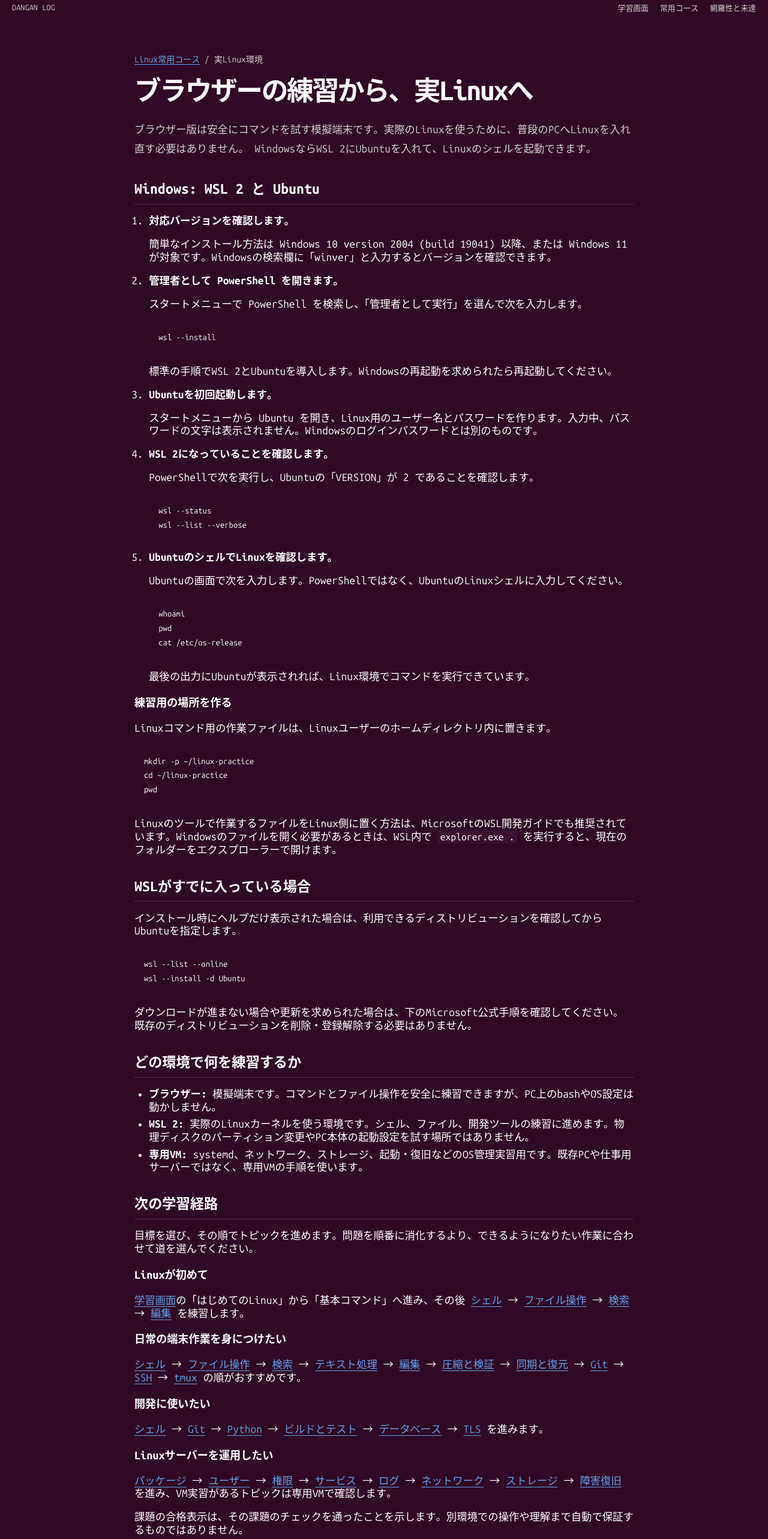
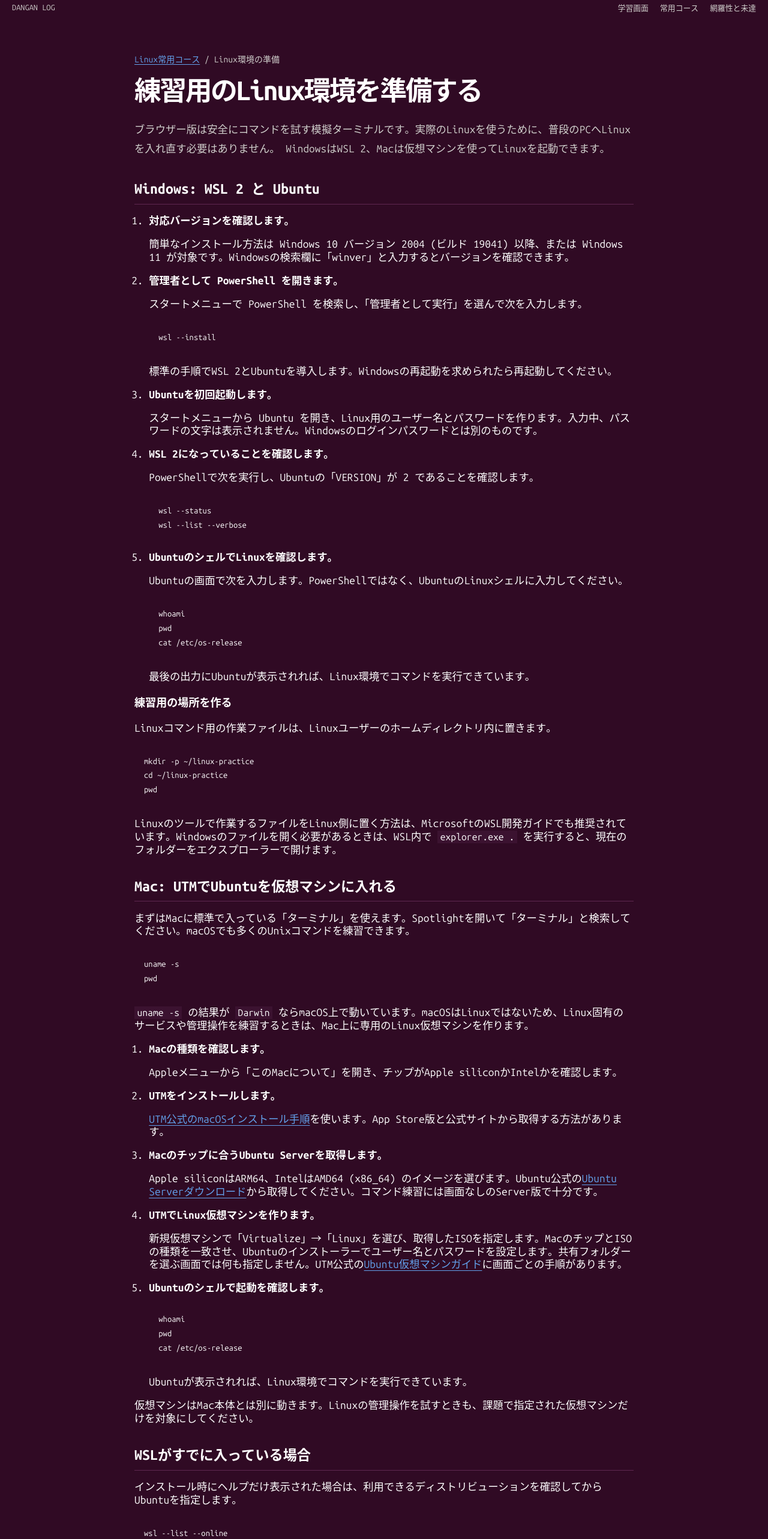
Before and after one commit to leo0607y/LinuxDOJO, a Next.js app in the folder web/danganlog/: page /course/real-linux in a window 1280 px wide. Shown: the top 2566 px of the page at 60% size. Built offline with nearby package versions, Linux system fonts and the light colour scheme.

Commit message:
Align environment guide for Windows and Mac

```diff
--- a/web/danganlog/app/course/course.module.css
+++ b/web/danganlog/app/course/course.module.css
@@ -8,6 +8,7 @@
 .main a { color: var(--path); text-decoration-thickness: 1px; text-underline-offset: .22em; }
 .main a:hover { color: var(--accent); text-decoration-thickness: 2px; }
 .lead { color: var(--dim); line-height: 1.85; max-width: 52rem; }
+.links { display: flex; flex-wrap: wrap; gap: .5rem 1.4rem; margin: .8rem 0 0; }
 .intro { display: grid; grid-template-columns: minmax(0, 1.35fr) minmax(18rem, 1fr); align-items: start; gap: clamp(2rem, 6vw, 7rem); }
 .intro .lead { margin: 1rem 0 .6rem; }
 .searchPanel { min-width: 0; padding: 1rem 0 0 1.4rem; border-left: 2px solid var(--accent); }
--- a/web/danganlog/app/course/page.jsx
+++ b/web/danganlog/app/course/page.jsx
@@ -22,7 +22,7 @@ export default function CourseIndex() {
             各トピックでコマンド、練習ミッション、実機実習と検証状況を確認できます。
           </p>
           <p className={styles.links}>
-            <Link href="/course/real-linux/">模擬端末から実Linuxへ進む</Link>
+            <Link href="/course/real-linux/">模擬ターミナルから実際のLinux環境へ進む</Link>
             <Link href="/course/coverage/">資格試験の目標との対応と未達</Link>
           </p>
         </div>
--- a/web/danganlog/app/course/real-linux/page.jsx
+++ b/web/danganlog/app/course/real-linux/page.jsx
@@ -2,18 +2,18 @@ import Link from 'next/link';
 import styles from '../course.module.css';
 
 export const metadata = {
-  title: '実Linux環境を用意する | Linux常用コース',
-  description: 'WindowsではWSL 2とUbuntuを導入し、ブラウザーの模擬端末から実際のLinuxシェルへ進む方法を案内します。'
+  title: 'Linux環境を用意する | Linux常用コース',
+  description: 'WindowsはWSL 2、MacはUTM仮想マシンを使って、模擬ターミナルから実際のLinux環境へ進む方法を案内します。'
 };
 
 export default function RealLinuxGuide() {
   return (
     <article className={styles.article}>
-      <p className={styles.crumbs}><Link href="/course/">Linux常用コース</Link> / 実Linux環境</p>
-      <h1>ブラウザーの練習から、実Linuxへ</h1>
+      <p className={styles.crumbs}><Link href="/course/">Linux常用コース</Link> / Linux環境の準備</p>
+      <h1>練習用のLinux環境を準備する</h1>
       <p className={styles.lead}>
-        ブラウザー版は安全にコマンドを試す模擬端末です。実際のLinuxを使うために、普段のPCへLinuxを入れ直す必要はありません。
-        WindowsならWSL 2にUbuntuを入れて、Linuxのシェルを起動できます。
+        ブラウザー版は安全にコマンドを試す模擬ターミナルです。実際のLinuxを使うために、普段のPCへLinuxを入れ直す必要はありません。
+        WindowsはWSL 2、Macは仮想マシンを使ってLinuxを起動できます。
       </p>
 
       <section>
@@ -21,7 +21,7 @@ export default function RealLinuxGuide() {
         <ol className={styles.list}>
           <li>
             <strong>対応バージョンを確認します。</strong>
-            <p>簡単なインストール方法は Windows 10 version 2004 (build 19041) 以降、または Windows 11 が対象です。Windowsの検索欄に「winver」と入力するとバージョンを確認できます。</p>
+            <p>簡単なインストール方法は Windows 10 バージョン 2004 (ビルド 19041) 以降、または Windows 11 が対象です。Windowsの検索欄に「winver」と入力するとバージョンを確認できます。</p>
           </li>
           <li>
             <strong>管理者として PowerShell を開きます。</strong>
@@ -53,6 +53,37 @@ export default function RealLinuxGuide() {
       </section>
 
       <section>
+        <h2>Mac: UTMでUbuntuを仮想マシンに入れる</h2>
+        <p>まずはMacに標準で入っている「ターミナル」を使えます。Spotlightを開いて「ターミナル」と検索してください。macOSでも多くのUnixコマンドを練習できます。</p>
+        <pre className={styles.pre}><code>{'uname -s\npwd'}</code></pre>
+        <p><code>uname -s</code> の結果が <code>Darwin</code> ならmacOS上で動いています。macOSはLinuxではないため、Linux固有のサービスや管理操作を練習するときは、Mac上に専用のLinux仮想マシンを作ります。</p>
+        <ol className={styles.list}>
+          <li>
+            <strong>Macの種類を確認します。</strong>
+            <p>Appleメニューから「このMacについて」を開き、チップがApple siliconかIntelかを確認します。</p>
+          </li>
+          <li>
+            <strong>UTMをインストールします。</strong>
+            <p><a href="https://docs.getutm.app/installation/macos/" target="_blank" rel="noreferrer">UTM公式のmacOSインストール手順</a>を使います。App Store版と公式サイトから取得する方法があります。</p>
+          </li>
+          <li>
+            <strong>Macのチップに合うUbuntu Serverを取得します。</strong>
+            <p>Apple siliconはARM64、IntelはAMD64 (x86_64) のイメージを選びます。Ubuntu公式の<a href="https://ubuntu.com/download/server" target="_blank" rel="noreferrer">Ubuntu Serverダウンロード</a>から取得してください。コマンド練習には画面なしのServer版で十分です。</p>
+          </li>
+          <li>
+            <strong>UTMでLinux仮想マシンを作ります。</strong>
+            <p>新規仮想マシンで「Virtualize」→「Linux」を選び、取得したISOを指定します。MacのチップとISOの種類を一致させ、Ubuntuのインストーラーでユーザー名とパスワードを設定します。共有フォルダーを選ぶ画面では何も指定しません。UTM公式の<a href="https://docs.getutm.app/guides/ubuntu/" target="_blank" rel="noreferrer">Ubuntu仮想マシンガイド</a>に画面ごとの手順があります。</p>
+          </li>
+          <li>
+            <strong>Ubuntuのシェルで起動を確認します。</strong>
+            <pre className={styles.pre}><code>{'whoami\npwd\ncat /etc/os-release'}</code></pre>
+            <p>Ubuntuが表示されれば、Linux環境でコマンドを実行できています。</p>
+          </li>
+        </ol>
+        <p>仮想マシンはMac本体とは別に動きます。Linuxの管理操作を試すときも、課題で指定された仮想マシンだけを対象にしてください。</p>
+      </section>
+
+      <section>
         <h2>WSLがすでに入っている場合</h2>
         <p>インストール時にヘルプだけ表示された場合は、利用できるディストリビューションを確認してからUbuntuを指定します。</p>
         <pre className={styles.pre}><code>{'wsl --list --online\nwsl --install -d Ubuntu'}</code></pre>
@@ -62,32 +93,36 @@ export default function RealLinuxGuide() {
       <section>
         <h2>どの環境で何を練習するか</h2>
         <ul className={styles.list}>
-          <li><strong>ブラウザー:</strong> 模擬端末です。コマンドとファイル操作を安全に練習できますが、PC上のbashやOS設定は動かしません。</li>
-          <li><strong>WSL 2:</strong> 実際のLinuxカーネルを使う環境です。シェル、ファイル、開発ツールの練習に進めます。物理ディスクのパーティション変更やPC本体の起動設定を試す場所ではありません。</li>
-          <li><strong>専用VM:</strong> systemd、ネットワーク、ストレージ、起動・復旧などのOS管理実習用です。既存PCや仕事用サーバーではなく、専用VMの手順を使います。</li>
+          <li><strong>ブラウザー:</strong> 模擬ターミナルです。コマンドとファイル操作を安全に練習できますが、PC上のbashやOS設定は動かしません。</li>
+          <li><strong>WSL 2・Linux仮想マシン:</strong> 実際のLinux環境です。WSL 2からはWindowsのドライブにもアクセスできます。ファイル操作は <code>~/linux-practice</code> の中で行い、Windows側のファイルや共有フォルダーを対象にしないでください。</li>
+          <li><strong>専用VM:</strong> systemd、ネットワーク、ストレージ、起動・復旧などのOS管理実習用です。課題で指定された専用VMを使い、普段使いのPCや仕事用サーバーでは管理操作を試しません。</li>
         </ul>
       </section>
 
       <section>
-        <h2>次の学習経路</h2>
+        <h2>目標に合わせた学習順</h2>
         <p>目標を選び、その順でトピックを進めます。問題を順番に消化するより、できるようになりたい作業に合わせて道を選んでください。</p>
         <h3>Linuxが初めて</h3>
-        <p><Link href="/">学習画面</Link>の「はじめてのLinux」から「基本コマンド」へ進み、その後 <Link href="/course/shell/">シェル</Link> → <Link href="/course/files/">ファイル操作</Link> → <Link href="/course/search/">検索</Link> → <Link href="/course/editor/">編集</Link> を練習します。</p>
-        <h3>日常の端末作業を身につけたい</h3>
-        <p><Link href="/course/shell/">シェル</Link> → <Link href="/course/files/">ファイル操作</Link> → <Link href="/course/search/">検索</Link> → <Link href="/course/text/">テキスト処理</Link> → <Link href="/course/editor/">編集</Link> → <Link href="/course/archive/">圧縮と検証</Link> → <Link href="/course/backup/">同期と復元</Link> → <Link href="/course/git/">Git</Link> → <Link href="/course/ssh/">SSH</Link> → <Link href="/course/tmux/">tmux</Link> の順がおすすめです。</p>
-        <h3>開発に使いたい</h3>
-        <p><Link href="/course/shell/">シェル</Link> → <Link href="/course/git/">Git</Link> → <Link href="/course/python/">Python</Link> → <Link href="/course/build/">ビルドとテスト</Link> → <Link href="/course/database/">データベース</Link> → <Link href="/course/tls/">TLS</Link> を進みます。</p>
-        <h3>Linuxサーバーを運用したい</h3>
-        <p><Link href="/course/packages/">パッケージ</Link> → <Link href="/course/users/">ユーザー</Link> → <Link href="/course/permissions/">権限</Link> → <Link href="/course/services/">サービス</Link> → <Link href="/course/logging/">ログ</Link> → <Link href="/course/network/">ネットワーク</Link> → <Link href="/course/storage/">ストレージ</Link> → <Link href="/course/recovery/">障害復旧</Link> を進み、VM実習があるトピックは専用VMで確認します。</p>
+        <p><Link href="/">学習画面</Link>で「はじめてのLinux」から「基本コマンド」へ進みます。その後は、<Link href="/course/shell/">シェル</Link>、<Link href="/course/files/">ファイル操作</Link>、<Link href="/course/search/">検索</Link>、<Link href="/course/editor/">編集</Link>の順です。</p>
+        <h3>日常の端末作業</h3>
+        <p><Link href="/course/shell/">シェル</Link>、<Link href="/course/files/">ファイル操作</Link>、<Link href="/course/search/">検索</Link>、<Link href="/course/text/">テキスト処理</Link>、<Link href="/course/editor/">編集</Link>、<Link href="/course/archive/">圧縮と検証</Link>、<Link href="/course/backup/">同期と復元</Link>、<Link href="/course/git/">Git</Link>、<Link href="/course/ssh/">SSH</Link>、<Link href="/course/tmux/">tmux</Link>へ進みます。</p>
+        <h3>開発</h3>
+        <p><Link href="/course/shell/">シェル</Link>、<Link href="/course/git/">Git</Link>、<Link href="/course/python/">Python</Link>、<Link href="/course/build/">ビルドとテスト</Link>、<Link href="/course/database/">データベース</Link>、<Link href="/course/tls/">TLS</Link>の順に学びます。</p>
+        <h3>Linuxサーバーの運用</h3>
+        <p><Link href="/course/packages/">パッケージ</Link>、<Link href="/course/users/">ユーザー</Link>、<Link href="/course/permissions/">権限</Link>、<Link href="/course/services/">サービス</Link>、<Link href="/course/logging/">ログ</Link>、<Link href="/course/network/">ネットワーク</Link>、<Link href="/course/storage/">ストレージ</Link>、<Link href="/course/recovery/">障害復旧</Link>へ進みます。VM実習があるトピックは専用VMで確認します。</p>
         <p>課題の合格表示は、その課題のチェックを通ったことを示します。別環境での操作や理解まで自動で保証するものではありません。</p>
       </section>
 
       <section>
-        <h2>Microsoft公式情報</h2>
+        <h2>公式の導入手順</h2>
         <ul className={styles.list}>
           <li><a href="https://learn.microsoft.com/en-us/windows/wsl/install" target="_blank" rel="noreferrer">WSLのインストール</a></li>
           <li><a href="https://learn.microsoft.com/en-us/windows/wsl/setup/environment" target="_blank" rel="noreferrer">WSL開発環境とファイル保存</a></li>
           <li><a href="https://learn.microsoft.com/en-us/windows/wsl/basic-commands" target="_blank" rel="noreferrer">WSLの基本コマンド</a></li>
+          <li><a href="https://support.apple.com/guide/terminal/open-or-quit-terminal-apd5265185d-f365-44cb-8b09-71a064a42125/mac" target="_blank" rel="noreferrer">Apple: Macでターミナルを開く</a></li>
+          <li><a href="https://docs.getutm.app/installation/macos/" target="_blank" rel="noreferrer">UTMのmacOSインストール</a></li>
+          <li><a href="https://docs.getutm.app/guides/ubuntu/" target="_blank" rel="noreferrer">UTMでUbuntu仮想マシンを作成</a></li>
+          <li><a href="https://ubuntu.com/download/server" target="_blank" rel="noreferrer">Ubuntu Serverのダウンロード</a></li>
         </ul>
       </section>
     </article>
```
Also changed, not shown: 2 other files (tests, documents, lock files or other folders).
